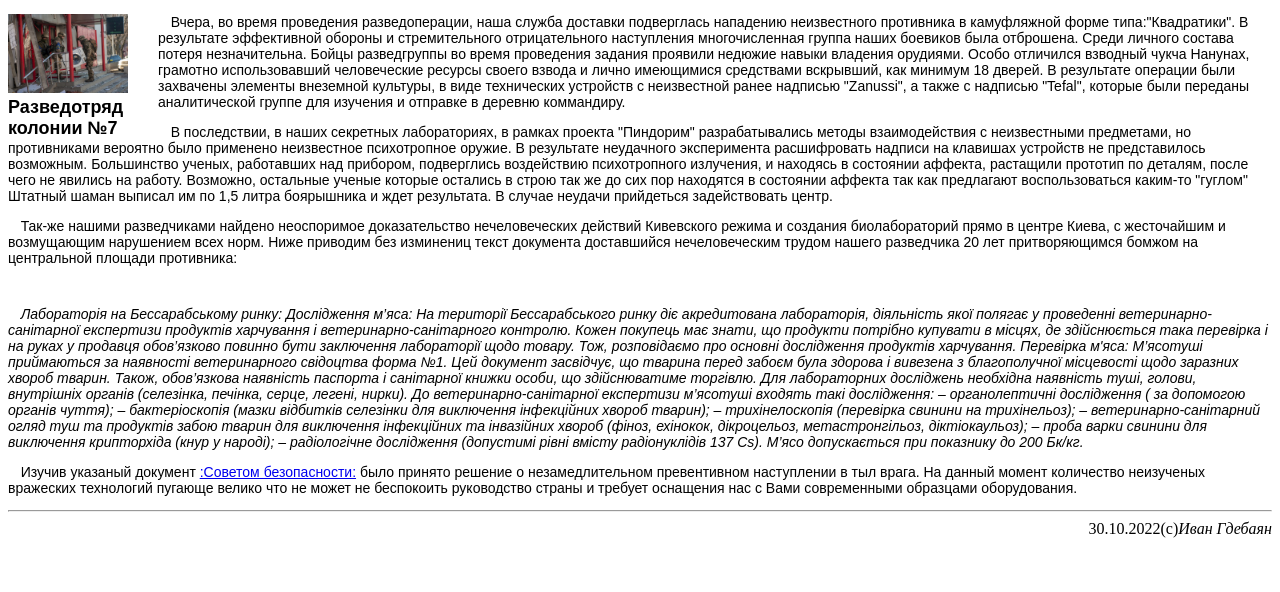
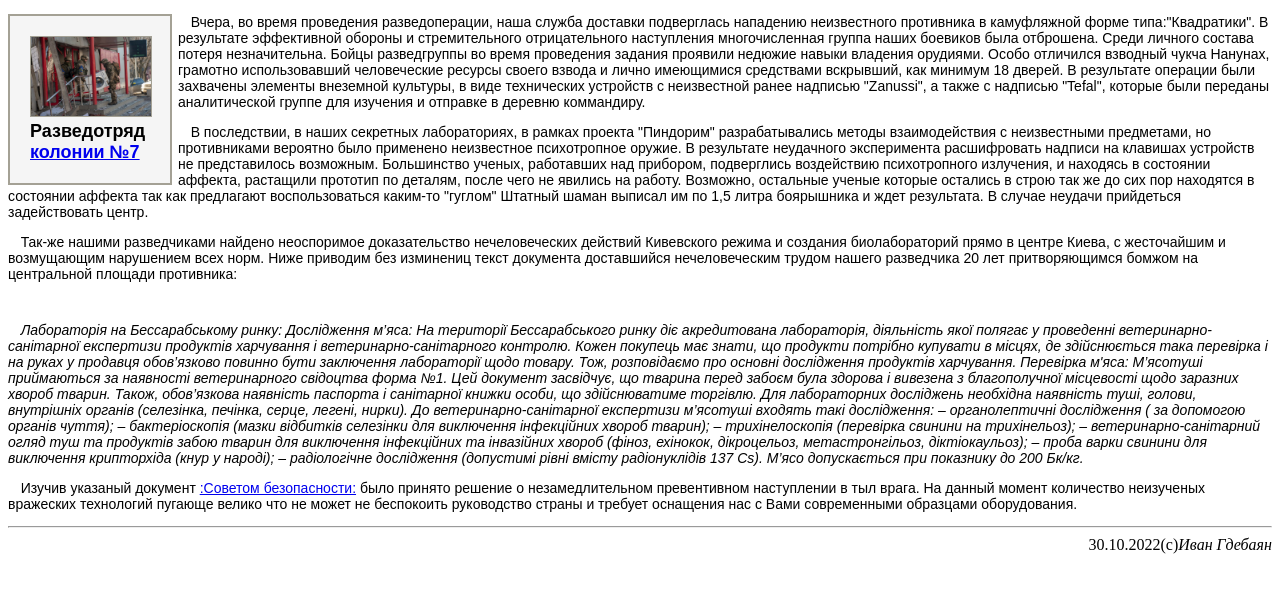
Before and after one commit to Sad-Whishes/Dostavka_v_Mordor, a plain HTML site: page index.html in a window 1280 px wide. Drawn offline with Linux system fonts and the light colour scheme.

Commit message:
Додав паспорту та посилання на мордорський військовий коммісаріат

```diff
--- a/index.html
+++ b/index.html
@@ -8,9 +8,12 @@
 	</head>
 
 	<body>
-		 <figure>
+		 <figure class="pasportu">
 			<img src="./images/Ork.jpeg" alt="Отряд Колонии №7" class="leftimg">
-			<figcaption>Разведотряд колонии №7</figcaption>
+			<figcaption>Разведотряд
+				<a href="https://www.google.com/maps/place/Исправительная+колония+№+7/@55.0487173,73.2341381,15z/data=!4m5!3m4!1s0x0:0x8fdc5f83921d7e2a!8m2!3d55.0487173!4d73.2341381">колонии №7
+				</a>
+			</figcaption>
 		</figure>
 		 <p>	Вчера, во время проведения разведоперации, наша служба доставки подверглась нападению неизвестного противника в камуфляжной форме типа:"Квадратики". В результате эффективной обороны и стремительного отрицательного наступления многочисленная группа наших боевиков была отброшена. Среди личного состава потеря незначительна. Бойцы разведгруппы во время проведения задания проявили недюжие навыки владения орудиями. Особо отличился взводный чукча Нанунах, грамотно использовавший человеческие ресурсы своего взвода и лично имеющимися средствами вскрывший, как минимум 18 дверей. В результате операции были захвачены элементы внеземной культуры, в виде технических устройств с неизвестной ранее надписью "Zanussi", а также с надписью "Tefal", которые были переданы аналитической группе для изучения и отправке в деревню коммандиру.
 		</p>
--- a/styles/styles.css
+++ b/styles/styles.css
@@ -1,23 +1,25 @@
 /*Вставляємо зображення з підписом та рівняємо по лівому краю, робимо текст навколо*/
 figure {
-	width: 140px;
+	width: 120px;
 	float:left;
-	margin: 0px 10px 0px 0px;
-	padding-bottom: 0px;
-	border:0px;
+}
+/*додаємо паспорту*/
+.pasportu{
+	padding: 20px;
+	background: #F5F5F5;
+	margin: 0px 6px 0px 0px;
+	border: 2px #A4a195 solid;
 }
 figcaption {
-	padding:0;
-	margin:0;
-	border: 0;
 	font-family: Arial;
 	font-size:18px;
 	font-weight: 600;
 }
 .leftimg {
 	width: 120px;
-	margin: 0px 10px 0px 0px;
+	margin: 0px 0px 0px 0px;
 	padding: 0;
+	border: 1px #A4a195 solid;
 }
 /*Робимо стилі параграфів*/
 p {
```
